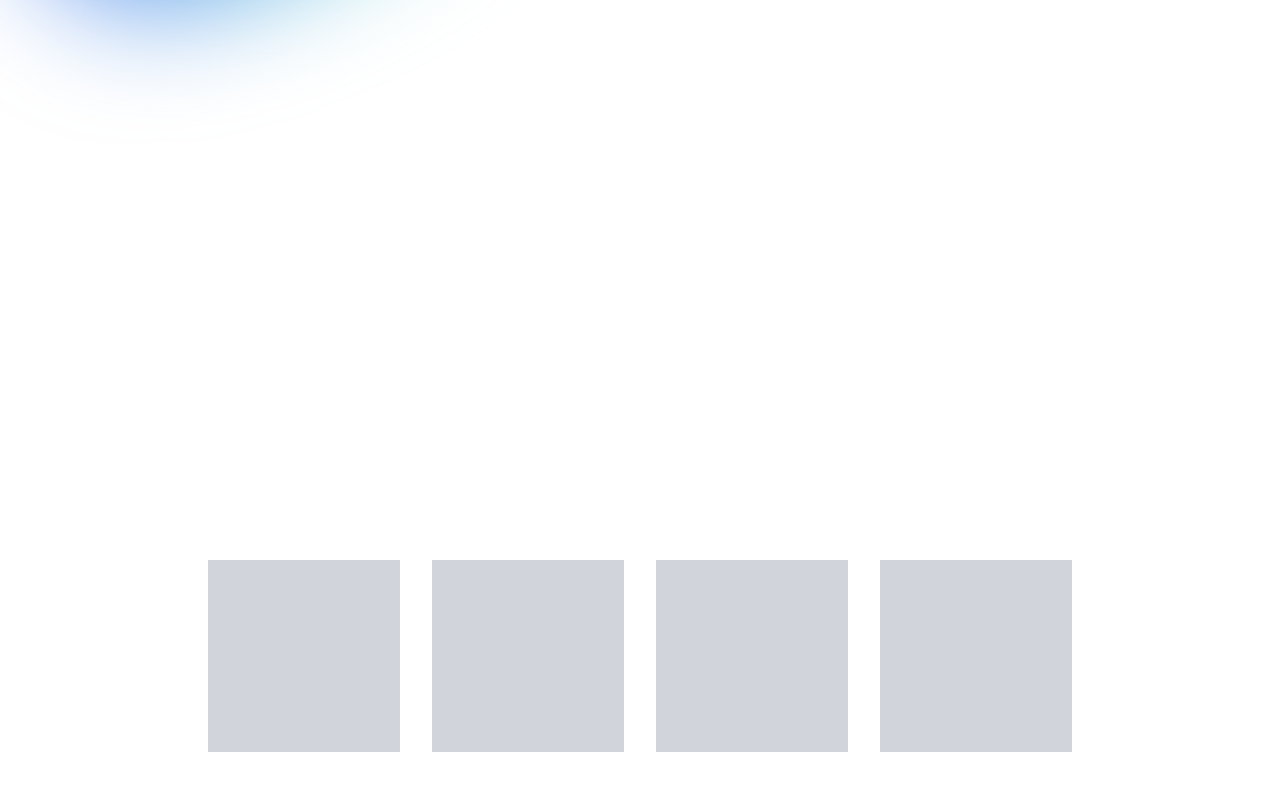
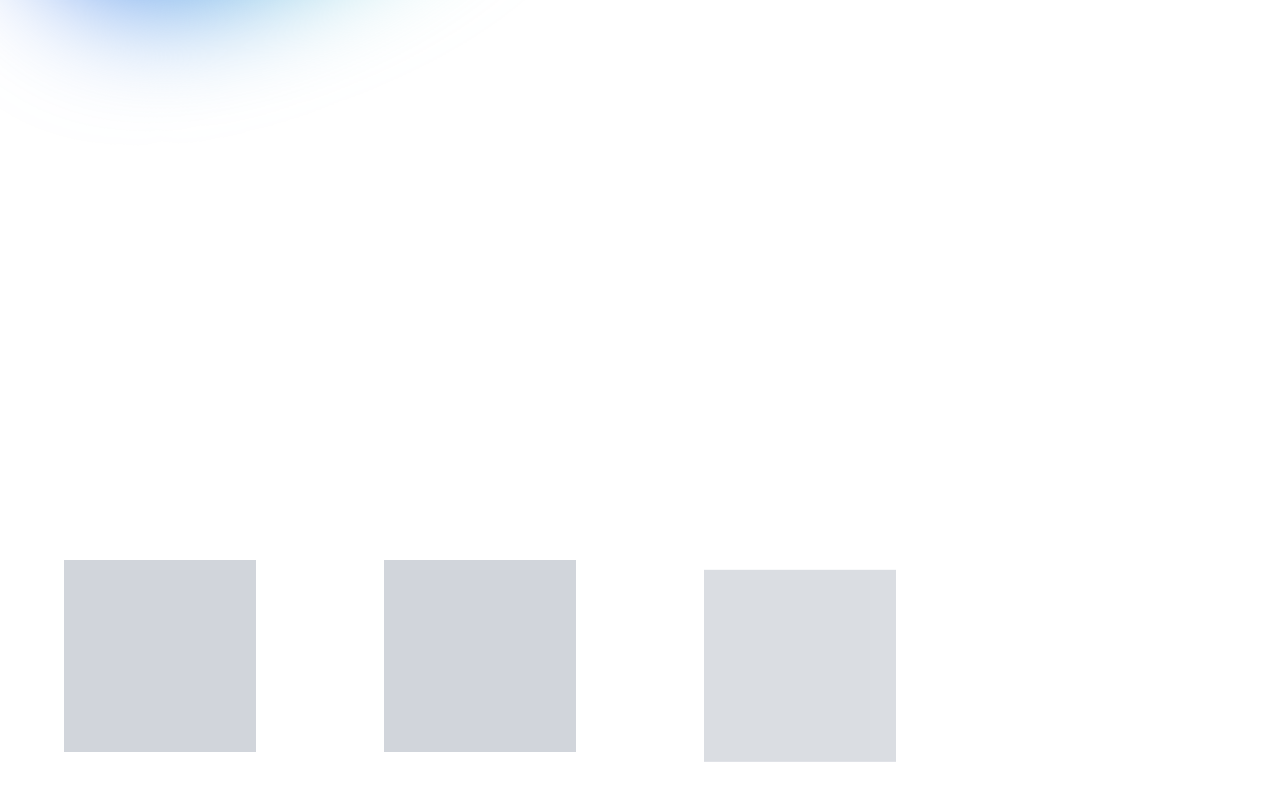
Before and after one commit to caseycantrell/crowdwork-frontend, a Next.js app: page / in a window 1280 px wide. Shown: the part 544-1344 px from the top of the page. Built offline with nearby package versions, Linux system fonts and the light colour scheme.

Commit message:
placeholders

```diff
--- a/src/app/page.tsx
+++ b/src/app/page.tsx
@@ -92,11 +92,11 @@ const Home: React.FC = () => {
         {[...Array(4)].map((_, i) => (
           <motion.div
             key={i}
-            className="m-4 w-48 h-48 bg-gray-300"
+            className="m-16 w-48 h-48 bg-gray-300"
             initial={{ opacity: 0, y: 50 }}
             animate={controls}
             viewport={{ once: false }}
-            transition={{ duration: 0.5, delay: i * 0.2 }}
+            transition={{ duration: 1, delay: i * 1 }}
           />
         ))}
 
```
